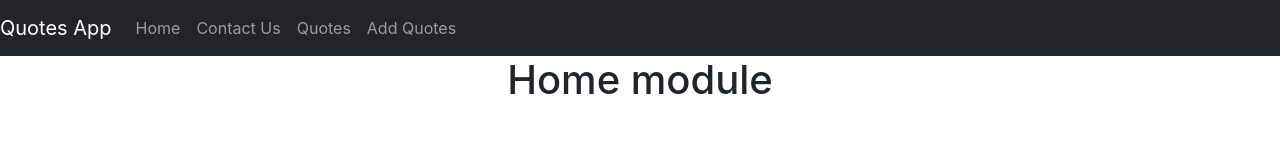
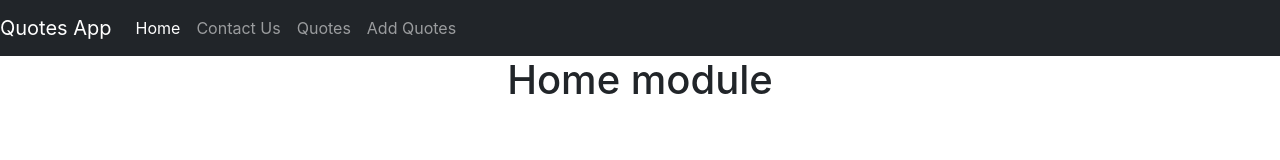
Before and after one commit to VikashChauhan51/quotes-app, a React (Create React App) app: page / in a window 1280 px wide. Shown: the top 160 px of the page. Built offline with nearby package versions, Linux system fonts and the light colour scheme.

Commit message:
use navlink

```diff
--- a/src/App.tsx
+++ b/src/App.tsx
@@ -1,18 +1,18 @@
 import './App.css';
-import { BrowserRouter as Router } from 'react-router-dom';
+import { BrowserRouter  } from 'react-router-dom';
 import Header from './Header';
 import Footer from './Footer';
 import AppRoutes from './AppRoutes';
 
 function App() {
   return (
-    <Router>
+    <BrowserRouter>
       <div className="App">
         <Header />
         <AppRoutes />
         <Footer />
       </div>
-    </Router>
+    </BrowserRouter>
   );
 }
 
--- a/src/Header.tsx
+++ b/src/Header.tsx
@@ -1,4 +1,4 @@
-import { Link } from 'react-router-dom';
+import { NavLink } from 'react-router-dom';
 import { Navbar, Nav } from 'react-bootstrap';
 
 const Header = () => {
@@ -6,10 +6,10 @@ const Header = () => {
         <Navbar bg="dark" variant="dark">
             <Navbar.Brand href="/">Quotes App</Navbar.Brand>
             <Nav className="mr-auto">
-                <Nav.Link as={Link} to="/">Home</Nav.Link>
-                <Nav.Link as={Link} to="/contact-us">Contact Us</Nav.Link>
-                <Nav.Link as={Link} to="/quotes">Quotes</Nav.Link>
-                <Nav.Link as={Link} to="/add-quote">Add Quotes</Nav.Link>
+                <Nav.Link as={NavLink} to="/">Home</Nav.Link>
+                <Nav.Link as={NavLink} to="/contact-us">Contact Us</Nav.Link>
+                <Nav.Link as={NavLink} to="/quotes">Quotes</Nav.Link>
+                <Nav.Link as={NavLink} to="/add-quote">Add Quotes</Nav.Link>
             </Nav>
         </Navbar>
     );
```
